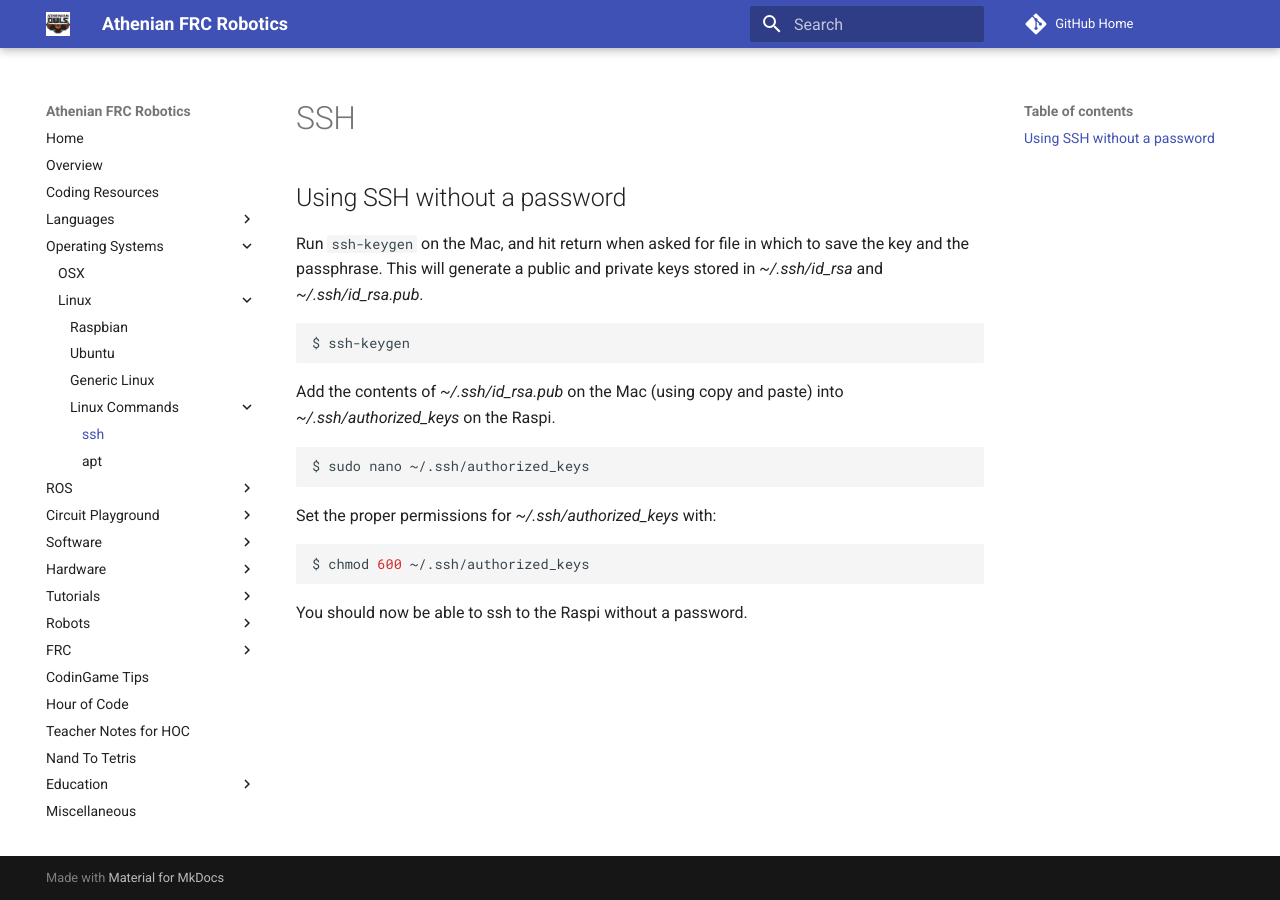
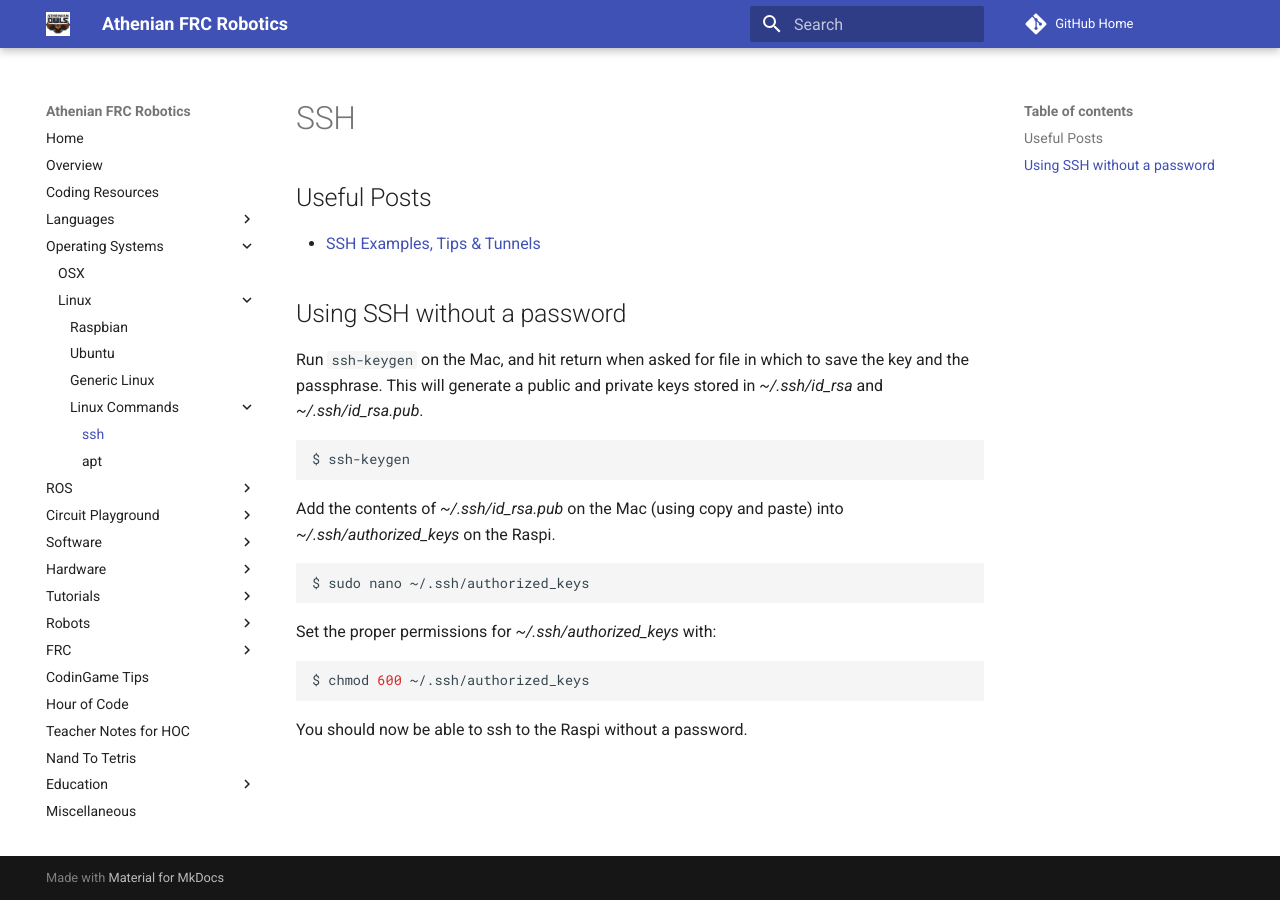
Before and after one commit to athenian-robotics/athenian-robotics-mkdocs, an MkDocs documentation site: the page built from docs/ssh.md, in a window 1280 px wide. Built offline with MkDocs 1.6.1 and Material for MkDocs 9.7.7, drawn with Linux system fonts in a browser that asks for light colours; comment, search, counter and statistics services are not loaded.

Commit message:
Update docs

```diff
--- a/docs/ssh.md
+++ b/docs/ssh.md
@@ -1,4 +1,7 @@
 # SSH
+
+## Useful Posts
+* [SSH Examples, Tips & Tunnels](https://hackertarget.com/ssh-examples-tunnels/)
 
 ## Using SSH without a password
 
--- a/mkdocs.yml
+++ b/mkdocs.yml
@@ -55,6 +55,7 @@ nav:
     - RoboMaker: robomaker.md
     - PyQt5: pyqt5.md
     - nginx: nginx.md
+    - Gradle: gradle.md
     - Prometheus: prometheus.md
     - Grafana: grafana.md
     - Markdown: markdown.md
```
Also changed, not shown: docs/gradle.md (added, +3 -0 lines).
